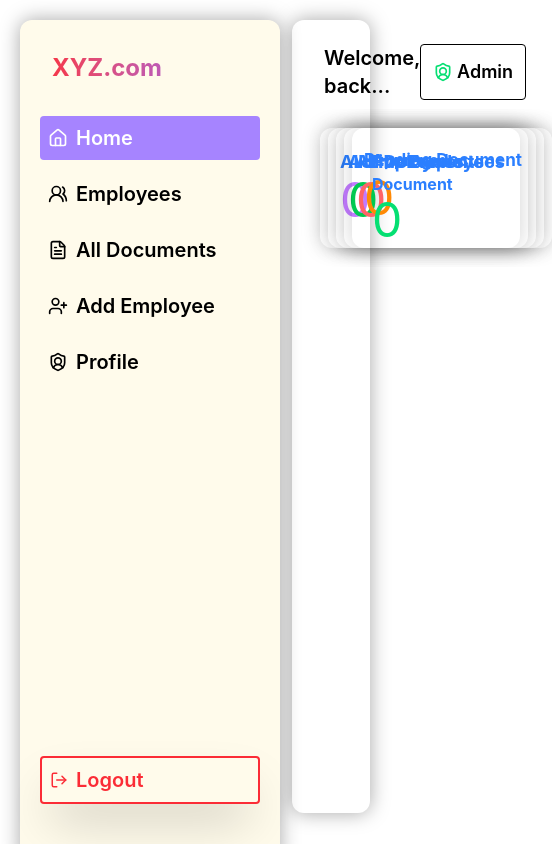
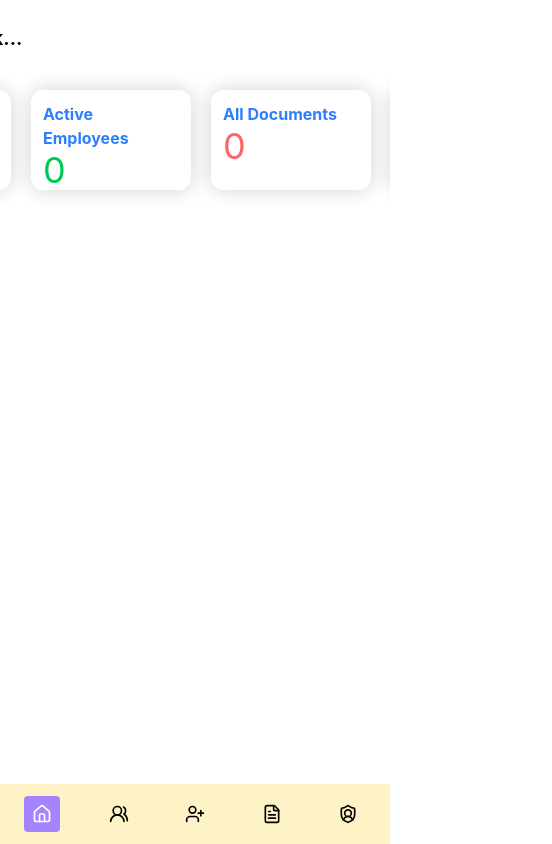
Before and after one commit to saurbu/Doc-Approval-System, a React (Vite) app in the folder Document-Approval-System/: page /admin/dashboard in a window 390 px wide. Shown: the whole page, 552 px wide, since content can reach past the window. Built offline with nearby package versions, Linux system fonts and the light colour scheme; no server answers; sample sign-in values are in the browser's storage.

Commit message:
responsive

```diff
--- a/Document-Approval-System/src/components/common/Navbar.jsx
+++ b/Document-Approval-System/src/components/common/Navbar.jsx
@@ -0,0 +1,72 @@
+import React from "react";
+import {
+  UserPlus,
+  FileText,
+  UsersRound,
+  House,
+  LogOut,
+  ShieldUser,
+  Settings,
+} from "lucide-react";
+import { useNavigate } from 'react-router-dom'
+
+
+const Navbar = ({ activePage, setActivePage }) => {
+  const menuClass = (page) =>
+    `flex items-center gap-2 text-xl p-2 rounded font-semibold transition-all cursor-pointer ${
+      activePage === page
+        ? "bg-violet-400 text-white"
+        : "hover:bg-violet-400 hover:text-white"
+    }`;
+    const navigate = useNavigate();
+
+  return (
+    <div className="h-15 md:hidden w-full fixed bottom-0 bg-amber-100 px-3">
+      <nav className="flex w-full items-center justify-between gap-3 p-3 ">
+        <button
+          onClick={() => setActivePage("home")}
+          className={menuClass("home")}
+        >
+          <House size={20} />
+        </button>
+
+        <button
+          onClick={() => setActivePage("employees")}
+          className={menuClass("employees")}
+        >
+          <UsersRound size={20} />
+        </button>
+
+        <button
+          onClick={() => setActivePage("addEmployee")}
+          className={menuClass("addEmployee")}
+        >
+          <UserPlus size={20} />
+        </button>
+        <button
+          onClick={() => setActivePage("documents")}
+          className={menuClass("documents")}
+        >
+          <FileText size={20} />
+        </button>
+
+        <button
+          onClick={() => setActivePage("profile")}
+          className={menuClass("profile")}
+        >
+          <ShieldUser size={20} />
+        </button>
+      </nav>
+
+      {/* <button className="absolute bottom-15 flex items-center gap-2 text-xl text-red-500 cursor-pointer shadow-2xl hover:bg-red-500 hover:text-white w-[220px] p-2 rounded border-2 border-red-500 font-semibold transition"
+      onClick={handleLogout}
+      >
+
+        <LogOut size={18} />
+        Logout
+      </button> */}
+    </div>
+  );
+};
+
+export default Navbar;
--- a/Document-Approval-System/src/components/common/Sidebar.jsx
+++ b/Document-Approval-System/src/components/common/Sidebar.jsx
@@ -25,7 +25,7 @@ const Sidebar = ({ activePage, setActivePage }) => {
     }
 
   return (
-    <div className="bg-amber-50 shadow-2xl p-5 w-fit space-y-5 rounded-xl h-screen fixed shadow-[0_0_20px_rgba(0,0,0,0.35)]">
+    <div className="bg-amber-50 hidden md:block p-5 w-fit space-y-5 rounded-xl h-screen fixed shadow-[0_0_20px_rgba(0,0,0,0.35)]">
       <h1 className="text-2xl max-w-lg p-3 font-bold bg-gradient-to-r from-red-500 to-violet-500 bg-clip-text text-transparent">
         XYZ.com
       </h1>
--- a/Document-Approval-System/src/pages/Login.jsx
+++ b/Document-Approval-System/src/pages/Login.jsx
@@ -89,12 +89,12 @@ const Login = () => {
     };
 
     return (
-        <div className="min-h-screen bg-slate-100 flex px-30 items-center">
-            <div className="w-[50%] flex justify-center">
+        <div className="min-h-screen bg-slate-100 flex md:justify-between justify-center px-30 items-center">
+            <div className="w-[50%] hidden md:flex justify-center">
               logo
               <img src="" alt="logo" />
             </div>
-            <div className="bg-sky-100/10 backdrop-blur-2xl w-full absolute right-30 max-w-md rounded-xl shadow-xl p-8 border-2 border-sky-200/30">
+            <div className="bg-sky-100/10 backdrop-blur-2xl w-full absolute md:right-30 max-w-md rounded-xl shadow-xl p-8 border-2 border-sky-200/30">
 
                 <h1 className="text-2xl font-bold text-center text-blue-600">
                     Document Approval System
--- a/Document-Approval-System/src/pages/admin/AdminDashboard.jsx
+++ b/Document-Approval-System/src/pages/admin/AdminDashboard.jsx
@@ -4,19 +4,23 @@ import Employees from './Employees'
 import AddEmployee from './AddEmployee'
 import Home from './Home'
 import Profile from './Profile'
+import Navbar from '../../components/common/Navbar'
 
 
 const AdminDashboard = () => {
   const [activePage, setActivePage] = useState("home");
 
   return (
-    <div className='p-5'>
+    <div className='md:p-5 '>
       <Sidebar
       activePage={activePage}
       setActivePage={setActivePage}
       />
-      <div className="ml-[260px]  flex-1">
-        {activePage === "home" && <Home />}
+      <Navbar
+      activePage={activePage}
+      setActivePage={setActivePage}
+      />
+<div className="md:ml-[220px] md:w-[calc(100vw-220px)] md:h-screen p-3 overflow-hidden flex flex-col items-center justify-start">        {activePage === "home" && <Home />}
         {activePage === "employees" && <Employees />}
         {/* {activePage === "documents" && <Documents />} */}
         {activePage === "addEmployee" && <AddEmployee />}
--- a/Document-Approval-System/src/pages/admin/AllEmployees.jsx
+++ b/Document-Approval-System/src/pages/admin/AllEmployees.jsx
@@ -46,8 +46,8 @@ const AllEmployees = ({search}) => {
     </div>
   }
   return (
-    <div >
-      <div className='grid md:grid-cols-2 lg:grid-cols-3 sm:grid-cols-1 gap-5 px-2'>
+    <div className=''>
+      <div className='grid md:grid-cols-2 lg:grid-cols-3 gap-5 px-2'>
         {
           filterEmployee.length > 0 ? (
             filterEmployee.map((emp) => (
@@ -124,7 +124,7 @@ const AllEmployees = ({search}) => {
       }
 
       </div>
-        <div className='flex relative bottom-0 justify-center items-center gap-5 p-5'>
+        <div className='flex relative bottom-0 justify-center items-center gap-5 mb-2 md:mb-1 p-5'>
           <button className='bg-amber-400 px-3 py-2 active:scale-95 rounded-lg cursor-pointer font-semibold text-black'
           disabled={index === 1}
           onClick={()=>{
--- a/Document-Approval-System/src/pages/admin/Employees.jsx
+++ b/Document-Approval-System/src/pages/admin/Employees.jsx
@@ -29,10 +29,10 @@ const Employees = () => {
 
 
   return (
-    <div className=' ml-3 shadow-[0_0_20px_rgba(0,0,0,0.35)] h-[94vh] rounded-xl overflow-y-auto scrollbar-none'>
-      <div className='h-15 px-2 w-full shadow-xl rounded sticky top-0 bg-black/30 flex justify-between items-center'>
-        <h1 className='text-2xl p-2 font-semibold hidden lg:block'>Employees</h1>
-        <div className='flex items-center justify-between h-10 w-[500px] bg-gray-200 rounded-2xl overflow-hidden'>
+    <div className=' md:ml-3 md:shadow-[0_0_20px_rgba(0,0,0,0.35)] h-[94vh] rounded-xl overflow-y-auto scrollbar-none'>
+      <div className='h-15 px-2 w-full shadow-xl rounded sticky top-0 bg-black/30 flex md:justify-between items-center'>
+        <h1 className='text-2xl p-2 font-semibold hidden md:block'>Employees</h1>
+        <div className='flex items-center justify-between h-10 md:w-[500px] bg-gray-200 rounded-2xl overflow-hidden'>
         <input
         type="text"
         value={search}
--- a/Document-Approval-System/src/pages/admin/Home.jsx
+++ b/Document-Approval-System/src/pages/admin/Home.jsx
@@ -1,18 +1,18 @@
 import React, { useEffect, useState } from 'react'
-import { ShieldUser} from 'lucide-react'
+import { ShieldUser, LogOut} from 'lucide-react'
 import axios from 'axios'
+import { useNavigate } from 'react-router-dom'
 
 const Home = () => {
+  const navigate = useNavigate()
+  const [allEmp, setAllEmp] = useState(0);
+  const [isActive, setIsActive] = useState(0)
+    const [menuOpen, setMenuOpen]=useState(false)
 
-  const [allEmp, setAllEmp] = useState(0);
-  const [isActive, setIsActive] = useState(0);
   useEffect(() =>{
     const countEmp = async ()=>{
-
       try{
-
         const token = localStorage.getItem('token')
-
         const response = await axios.get(
           "http://localhost:3000/api/admin/employee-stats",
           {
@@ -21,57 +21,58 @@ const Home = () => {
             }
           }
         )
-
-
         setAllEmp(response.data.totalEmployees)
-
         setIsActive(response.data.activeEmployees)
-
-
       }catch(err){
-
         console.log(err)
-
       }
-
+    }
+    countEmp()
+  },[])
+  const handleLogout = ()=>{
+        localStorage.removeItem('token')
+        navigate('/', {replace: true})
     }
 
-    countEmp()
-
-  },[])
-
-
   return (
-    <div className='ml-3 p-3 h-[94vh]  rounded-xl shadow-[0_0_20px_rgba(0,0,0,0.35)]'>
+    <div className='ml-3 md:p-3 h-[94vh] rounded-xl md:shadow-[0_0_20px_rgba(0,0,0,0.35)]'>
       <div className='flex justify-between p-3 px-5'>
         <h1 className='text-xl font-semibold'>Welcome, back...</h1>
         <div className='flex gap-1 items-center border px-3 py-1 rounded text-lg font-semibold hover:text-red-480 hover:bg-gray-100 cursor-pointer '>
           <ShieldUser size={20} className='text-green-400'/>
-          <h1>Admin</h1>
+          <h1
+          onClick={() => setMenuOpen(!menuOpen)}
+          >Admin</h1>
+          {menuOpen && (
+            <div className='md:hidden flex gap-2 justify-center items-center absolute top-18 right-7 bg-red-500 text-white font-semibold p-1 px-3 rounded'
+            onClick={handleLogout}
+            ><LogOut size={20} /> Logout</div>
+          )
+          }
         </div>
       </div>
 
-      <div className='grid grid-cols-5 p-4 gap-2'>
-        <div className='w-50 h-30 shadow-[0_0_20px_rgba(0,0,0,0.18)] rounded-xl p-5'
+      <div className='flex  p-4 gap-5 justify-center'>
+        <div className='md:w-50 w-40 md:h-30 h-25 shadow-[0_0_20px_rgba(0,0,0,0.18)] flex flex-col frex-wrap rounded-xl p-3'
         >
-          <h1 className='text-lg text-blue-500 font-bold'> All Employees</h1>
-          <h1 className='text-5xl text-purple-400'>{allEmp}</h1>
+          <h1 className='md:text-lg text-md text-blue-500 font-bold'> All Employees</h1>
+          <h1 className='md:text-5xl text-4xl text-purple-400'>{allEmp}</h1>
         </div>
-        <div className='w-50 h-30 shadow-[0_0_20px_rgba(0,0,0,0.18)] rounded-xl p-5'>
-          <h1 className='text-lg text-blue-500 font-bold'> Active Employees</h1>
-          <h1 className='text-5xl text-green-500'>{isActive}</h1>
+        <div className='md:w-50 w-40 md:h-30 h-25 shadow-[0_0_20px_rgba(0,0,0,0.18)] rounded-xl p-3'>
+          <h1 className='md:text-lg text-md text-blue-500 font-bold'> Active Employees</h1>
+          <h1 className=' md:text-5xl text-4xl text-green-500'>{isActive}</h1>
         </div>
-        <div className='w-50 h-30 shadow-[0_0_20px_rgba(0,0,0,0.18)] rounded-xl p-5'>
-          <h1 className='text-lg text-blue-500 font-bold'> All Documents</h1>
-          <h1 className='text-5xl text-red-400'>0</h1>
+        <div className='md:w-50 w-40 md:h-30 h-25 shadow-[0_0_20px_rgba(0,0,0,0.18)] rounded-xl p-3'>
+          <h1 className='md:text-lg text-md text-blue-500 font-bold'> All Documents</h1>
+          <h1 className='md:text-5xl text-4xl text-red-400'>0</h1>
         </div>
-        <div className='w-50 h-30 shadow-[0_0_20px_rgba(0,0,0,0.18)] rounded-xl p-5'>
-          <h1 className='text-[17px] text-blue-500 font-bold'>Pending Document</h1>
-          <h1 className='text-5xl text-orange-400'>0</h1>
+        <div className='md:w-50 w-40 md:h-30 h-25 shadow-[0_0_20px_rgba(0,0,0,0.18)] rounded-xl p-3'>
+          <h1 className='md:text-[19px] text-[15px] text-blue-500 font-bold'>Pending Document</h1>
+          <h1 className='md:text-5xl text-4xl text-orange-400'>0</h1>
         </div>
-        <div className='w-50 h-30 shadow-[0_0_20px_rgba(0,0,0,0.18)] rounded-xl p-5'>
-          <h1 className='text-[16px] text-blue-500 font-bold'>Approved Document</h1>
-          <h1 className='text-5xl text-green-400'>0</h1>
+        <div className='md:w-50 w-40 md:h-30 hidden md:block h-25 shadow-[0_0_20px_rgba(0,0,0,0.18)] rounded-xl p-3'>
+          <h1 className='md:text-[17px] text-[14px] text-blue-500 font-bold'>Approved Document</h1>
+          <h1 className='md:text-5xl text-4xl text-green-400'>0</h1>
         </div>
 
 
```
Also changed, not shown: Document-Approval-System/src/pages/admin/AddEmployee.jsx (+4 -4 lines), 1 other file (tests, documents, lock files or other folders).
